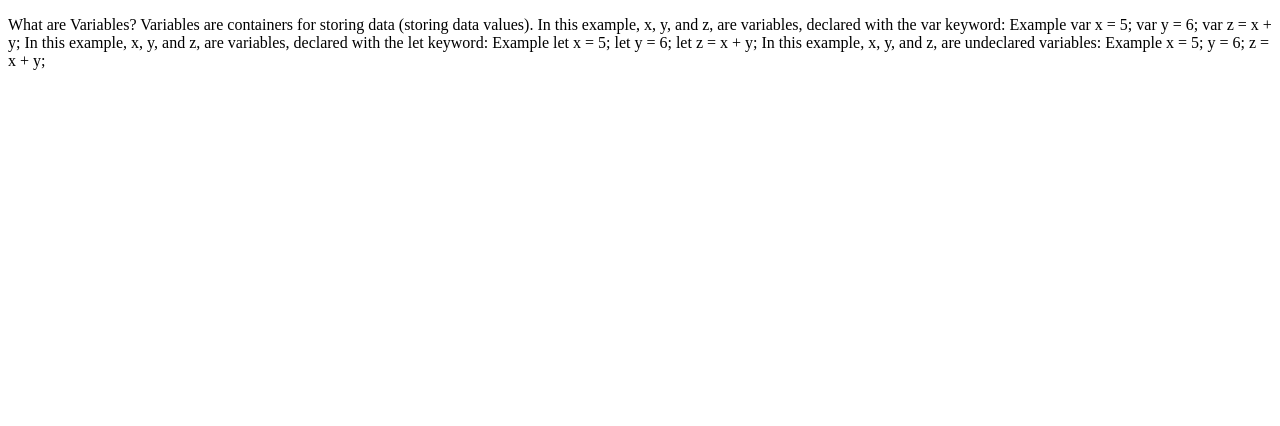
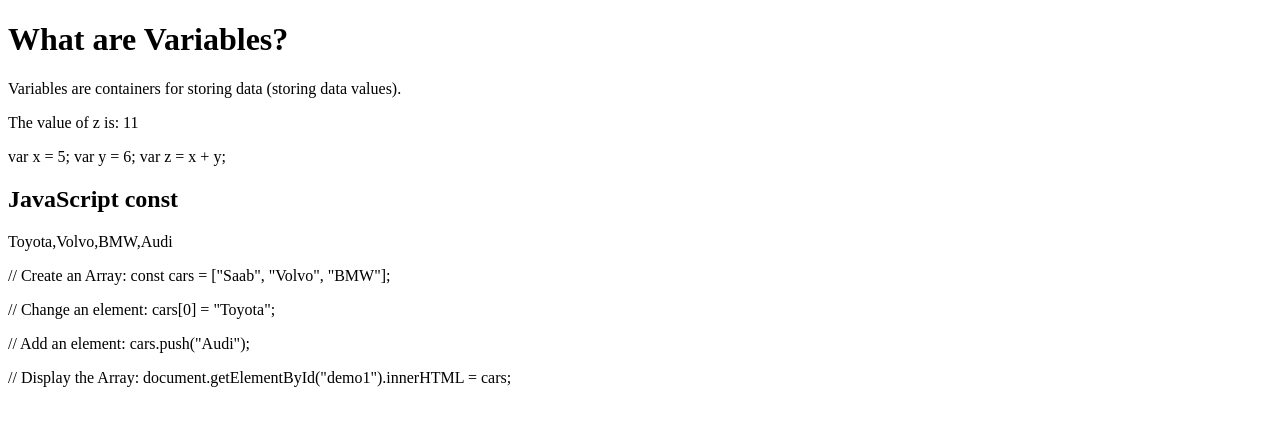
Before and after one commit to vichirock/vichirock.github.io, a plain HTML site: page variables.html in a window 1280 px wide. Drawn offline with Linux system fonts and the light colour scheme.

Commit message:
lidt variables i javascript

```diff
--- a/variables.html
+++ b/variables.html
@@ -7,26 +7,36 @@
     <title>Document</title>
 </head>
 <body>
-    <p>What are Variables?
-        Variables are containers for storing data (storing data values).
+    <h1> What are Variables?</h1>
+        <p>  Variables are containers for storing data (storing data values).</p>
+        <p id="demo">In this example, x, y, and z are variables.</p>
+        <p>var x = 5;
+            var y = 6;
+            var z = x + y;</p>
 
-        In this example, x, y, and z, are variables, declared with the var keyword:
+            <h2>JavaScript const</h2>
 
-        Example
-        var x = 5;
-        var y = 6;
-        var z = x + y;
-        In this example, x, y, and z, are variables, declared with the let keyword:
+<p id="demo1">Declaring a constant array does NOT make the elements unchangeable:</p>
 
-        Example
-        let x = 5;
-        let y = 6;
-        let z = x + y;
-        In this example, x, y, and z, are undeclared variables:
+ <p>// Create an Array:
+const cars = ["Saab", "Volvo", "BMW"];
 
-        Example
-        x = 5;
-        y = 6;
-        z = x + y;</p>
+
+ <p>// Change an element:
+cars[0] = "Toyota";</p>
+
+<p> // Add an element:
+cars.push("Audi");</p>
+
+// Display the Array:
+document.getElementById("demo1").innerHTML = cars; </p>
+
+
+
+
+
+
+
 </body>
+<script src="variables.js"></script>
 </html>
--- /dev/null
+++ b/variables.js
@@ -0,0 +1,17 @@
+var x = 5;
+var y = 6;
+var z = x + y;
+document.getElementById("demo").innerHTML =
+"The value of z is: " + z;
+
+// Create an Array:
+const cars = ["Saab", "Volvo", "BMW"];
+
+// Change an element:
+cars[0] = "Toyota";
+
+// Add an element:
+cars.push("Audi");
+
+// Display the Array:
+document.getElementById("demo1").innerHTML = cars;
```
